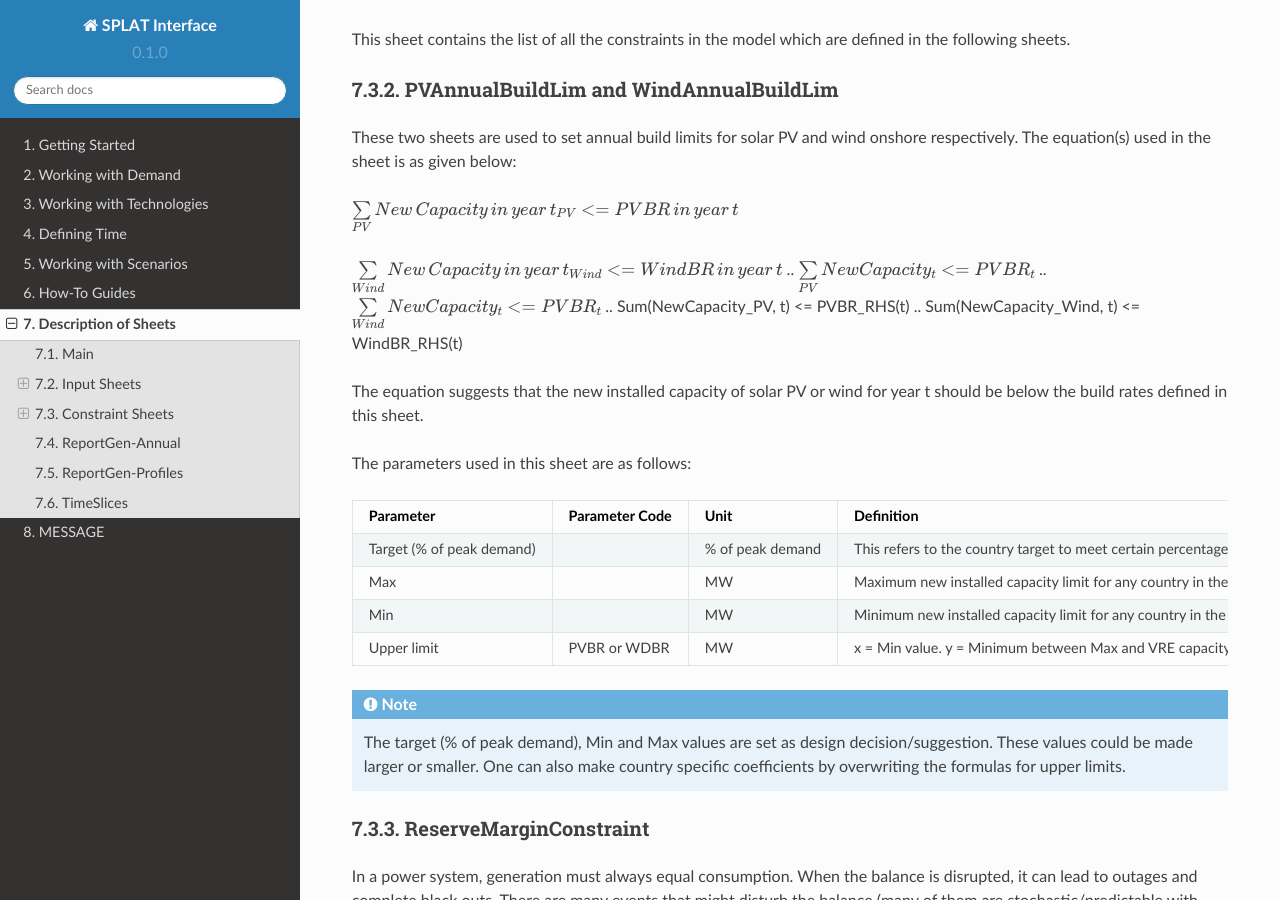
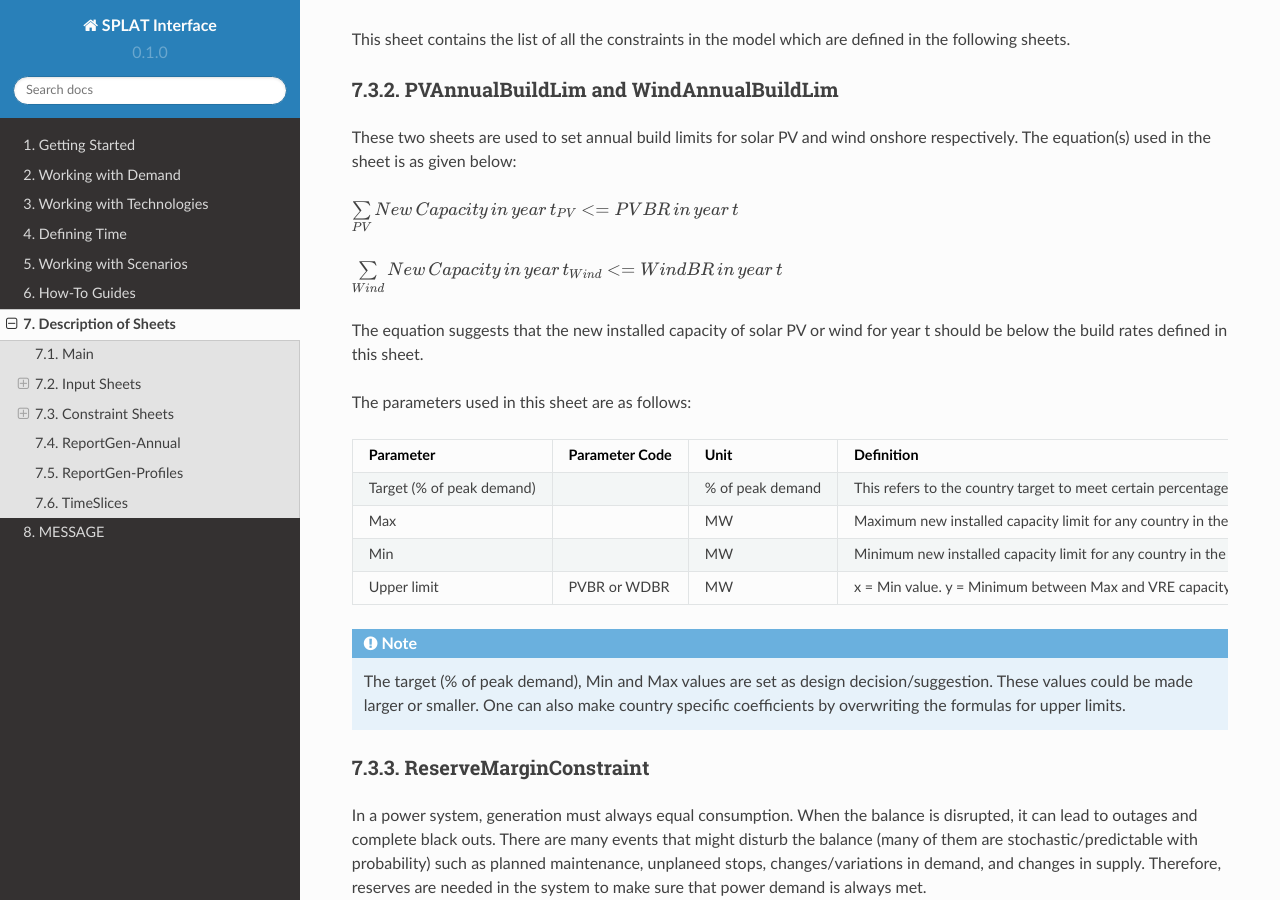
Before and after one commit to SPLATteam/SPLAT-WebGuide, a Sphinx documentation site: the page built from docs/glossary.rst, in a window 1280 px wide and 900 px high, scrolled down 5892 px. Built offline with Sphinx 7.4.7 and the Read the Docs theme 2.0.0, drawn with Linux system fonts in a browser that asks for light colours; pages that are not in the unit, such as notebooks, are missing from menus; some of the changed text lies outside the part shown.

```diff
--- a/docs/glossary.rst
+++ b/docs/glossary.rst
@@ -380,10 +380,6 @@
 :math:`\sum\limits_{PV}New\, Capacity\, in\, year\, t_{PV} <=  PVBR\, in\, year\, t`
 
 :math:`\sum\limits_{Wind}New\, Capacity\, in\, year\, t_{Wind} <=  WindBR\, in\, year\, t`
-.. :math:`\sum\limits_{PV}NewCapacity_t <=  PVBR_t`
-.. :math:`\sum\limits_{Wind}NewCapacity_t <=  PVBR_t`
-.. Sum(NewCapacity_PV, t) <= PVBR_RHS(t)
-.. Sum(NewCapacity_Wind, t) <= WindBR_RHS(t)
 
 The equation suggests that the new installed capacity of solar PV or wind for year t should be below the build rates defined in this sheet.
 
```
Also changed, not shown: other parts of docs/glossary.rst (+1 -1 lines).
